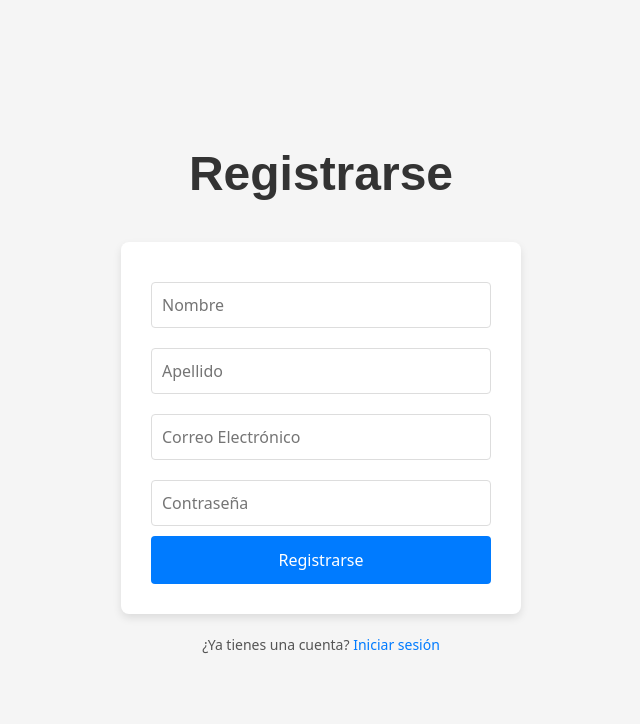
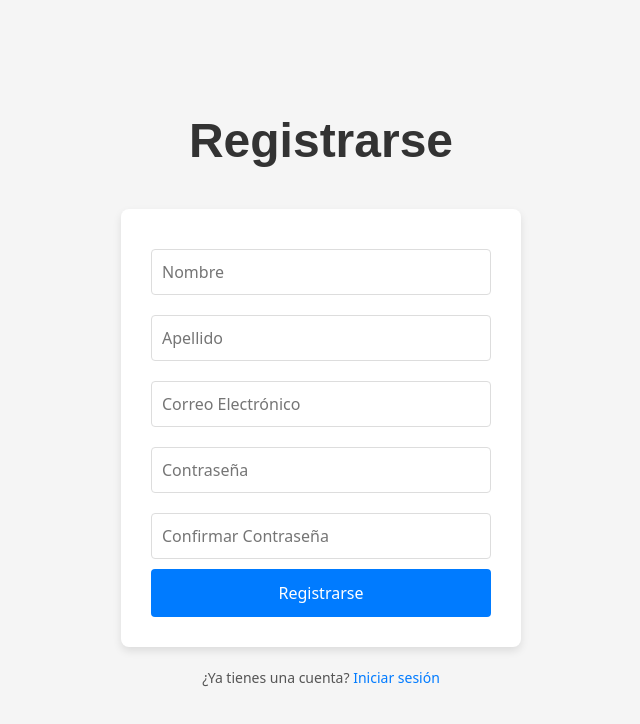
Before and after one commit to bastiango97/plataforma-formatos, a React (Create React App) app: page /register in a window 1280 px wide. Shown: the top 724 px of the page, without its empty margins (319-959 px from the left). Built offline with nearby package versions, Linux system fonts and the light colour scheme; no server answers.

Commit message:
Cambio en pagina de registro

```diff
--- a/public/index.html
+++ b/public/index.html
@@ -24,7 +24,7 @@
       work correctly both with client-side routing and a non-root public URL.
       Learn how to configure a non-root public URL by running `npm run build`.
     -->
-    <title>React App</title>
+    <title>MiGestor.io</title>
   </head>
   <body>
     <noscript>You need to enable JavaScript to run this app.</noscript>
--- a/src/components/Register.css
+++ b/src/components/Register.css
@@ -1,4 +1,5 @@
 /* src/pages/Register.css */
+
 .register-container {
     display: flex;
     flex-direction: column;
@@ -48,6 +49,26 @@ h2 {
     background-color: #0056b3;
 }
 
+.register-form button:disabled {
+    background-color: #cccccc;
+    cursor: not-allowed;
+}
+
+/* Password Mismatch Message */
+.password-mismatch-message {
+    color: #dc3545;
+    font-size: 0.9em;
+    margin-bottom: 10px;
+}
+
+/* Error Message */
+.error-message {
+    color: red;
+    font-size: 0.9em;
+    margin-top: 10px;
+}
+
+/* Login Link */
 .login-link {
     margin-top: 20px;
     font-size: 14px;
@@ -62,23 +83,3 @@ h2 {
 .login-link a:hover {
     text-decoration: underline;
 }
-/* src/pages/Register.css */
-.error-message {
-    color: red;
-    font-size: 0.9em;
-    margin-top: 10px;
-}
-
-.verification-message {
-    text-align: center;
-    margin-top: 20px;
-}
-
-.verification-message h2 {
-    margin-bottom: 10px;
-}
-
-.verification-message p {
-    font-size: 1rem;
-    margin: 5px 0;
-}
--- a/src/components/Register.js
+++ b/src/components/Register.js
@@ -10,23 +10,40 @@ const Register = () => {
     const [formData, setFormData] = useState({
         email: '',
         password: '',
+        confirmPassword: '',
         firstName: '',
         lastName: ''
     });
     const [errorMessage, setErrorMessage] = useState('');
+    const [passwordMismatch, setPasswordMismatch] = useState(false); // State for password mismatch validation
     const [isVerificationSent, setIsVerificationSent] = useState(false); // State for verification message
     const navigate = useNavigate();
 
     const handleChange = (e) => {
+        const { name, value } = e.target;
         setFormData({
             ...formData,
-            [e.target.name]: e.target.value
+            [name]: value
         });
+
+        if (name === 'confirmPassword' || name === 'password') {
+            setPasswordMismatch(
+                name === 'confirmPassword'
+                    ? value !== formData.password
+                    : formData.confirmPassword !== value
+            );
+        }
     };
 
     const handleSubmit = async (e) => {
         e.preventDefault();
         setErrorMessage('');
+
+        if (passwordMismatch) {
+            setErrorMessage('Las contraseñas no coinciden.');
+            return;
+        }
+
         try {
             const response = await fetch(`${API_BASE_URL}/register`, {
                 method: 'POST',
@@ -84,7 +101,22 @@ const Register = () => {
                             onChange={handleChange}
                             required
                         />
-                        <button type="submit">Registrarse</button>
+                        <input
+                            type="password"
+                            name="confirmPassword"
+                            placeholder="Confirmar Contraseña"
+                            value={formData.confirmPassword}
+                            onChange={handleChange}
+                            required
+                        />
+                        {passwordMismatch && (
+                            <p className="password-mismatch-message">
+                                Las contraseñas no coinciden.
+                            </p>
+                        )}
+                        <button type="submit" disabled={passwordMismatch}>
+                            Registrarse
+                        </button>
                         {errorMessage && <p className="error-message">{errorMessage}</p>}
                     </form>
                     <p className="login-link">
```
